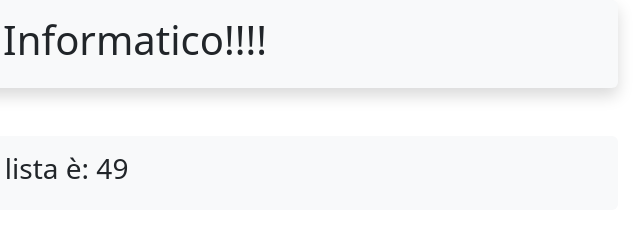
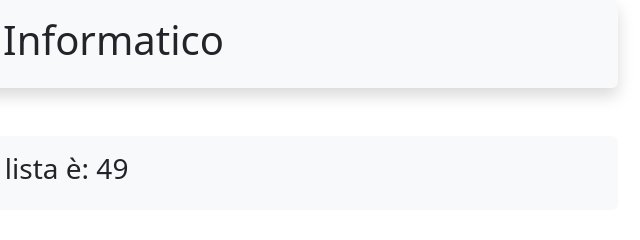
Before and after one commit to francisgrain/quiz-di-diritto-informatico, a plain HTML site: page index.html in a window 1280 px wide. Shown: the top 240 px of the page, 580-1220 px from the left. Drawn offline with nearby package versions, Linux system fonts and the light colour scheme.

Commit message:
Update index.html

```diff
--- a/index.html
+++ b/index.html
@@ -15,7 +15,7 @@
   <body>
     <div class="container-sm">
       <div class="shadow p-3 mb-5 bg-body-tertiary rounded">
-        <h1>Simulatore Quiz di Diritto Informatico!!!!</h1>
+        <h1>Simulatore Quiz di Diritto Informatico</h1>
       </div>
       <div class="shadow-none p-3 mb-5 bg-body-tertiary rounded">
         <h3 id="numeroDomande"></h3>
```
